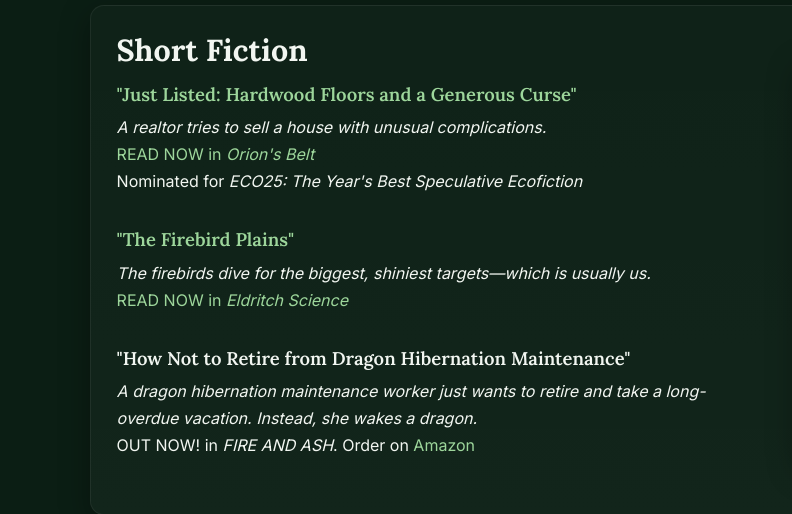
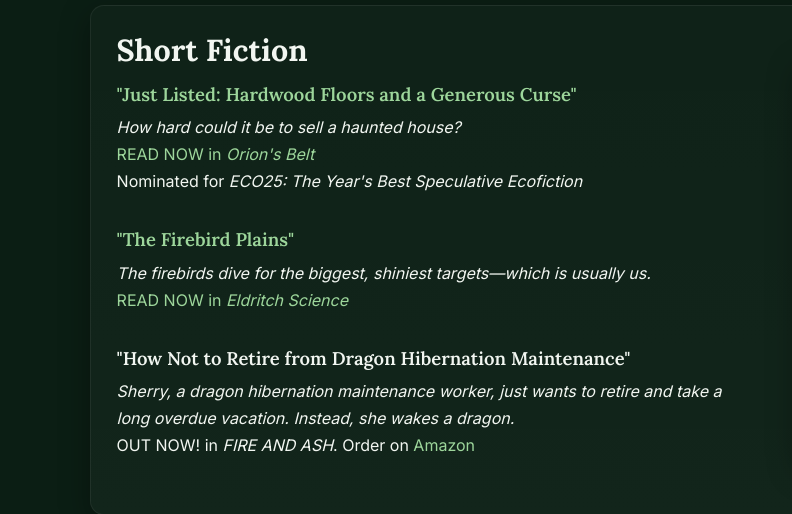
Before and after one commit to valeriesirenko/website, a website: page index.html in a window 1280 px wide. Shown: the part 2031-2545 px from the top of the page, 0-792 px from the left. Drawn offline with Linux system fonts and the light colour scheme; grey boxes are pictures that could not be loaded.

Commit message:
Text Updates

```diff
--- a/index.html
+++ b/index.html
@@ -95,7 +95,7 @@
 
             <p>
               <span class="story-title"><a href="https://www.orions-belt.net/archives/just-listed-hardwood-floors-and-a-generous-curse" target="_blank" rel="noopener">"Just Listed: Hardwood Floors and a Generous Curse"</a></span>
-              <i>A realtor tries to sell a house with unusual complications.</i><br>
+              <i>How hard could it be to sell a haunted house?</i><br>
               <a href="https://www.orions-belt.net/archives/just-listed-hardwood-floors-and-a-generous-curse" target="_blank" rel="noopener">READ NOW in <i>Orion's Belt</i></a><br>
               Nominated for <i>ECO25: The Year's Best Speculative Ecofiction</i>
             </p>
@@ -108,7 +108,7 @@
 
             <p>
               <span class="story-title">"How Not to Retire from Dragon Hibernation Maintenance"</span>
-              <i>A dragon hibernation maintenance worker just wants to retire and take a long-overdue vacation. Instead, she wakes a dragon.</i><br>
+              <i>Sherry, a dragon hibernation maintenance worker, just wants to retire and take a long overdue vacation. Instead, she wakes a dragon.</i><br>
               OUT NOW! in <i>FIRE AND ASH</i>. Order on <a href="https://www.amazon.com/Fire-Ash-Dragon-Press-Anthology-ebook/dp/B0G3KVCSV2/ref=sr_1_1" target="_blank" rel="noopener">Amazon</a>
             </p>
           </div>
@@ -122,7 +122,7 @@
           <div class="project-body">
             <h3>Echoing Howl</h3>
             <p>
-              This fantasy novel told from the perspective of wolves shows us we are nothing without our packs. Ryka, a scrappy loner, needs to find a pack before winter or starve, but she was born without access to the elemental powers necessary for survival. Can she turn her weaknesses into strengths? The story's dramatic landscapes are inspired by the author's many visits to National Parks like Acadia, Yosemite, and the North Cascades. It will appeal to fans of <i> Redwall</i>, <i> His Dark Materials </i>, and <i> Watership Down. </i>
+              This wolf POV fantasy novel is GoT X wolves. Warrior Cats for adults. Ryka, a scrappy loner, needs to find a pack before winter or starve, but she was born without access to the elemental powers necessary for survival. Can she turn her weaknesses into strengths? The story's dramatic landscapes are inspired by the author's many visits to National Parks like Acadia, Yosemite, and the North Cascades. It will appeal to fans of <i> Redwall</i>, <i> His Dark Materials </i>, and <i> Watership Down. </i>
             </p>
             <p>Coming Spring 2027</p>
           </div>
```
